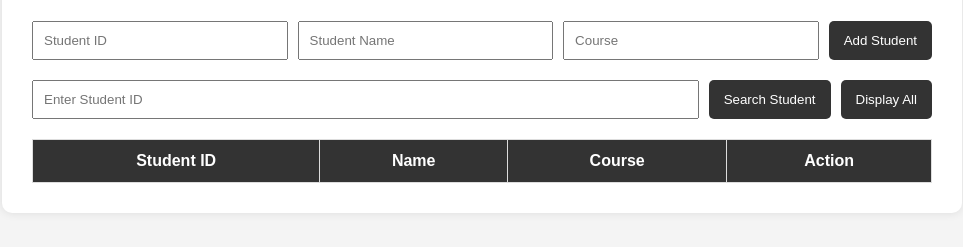
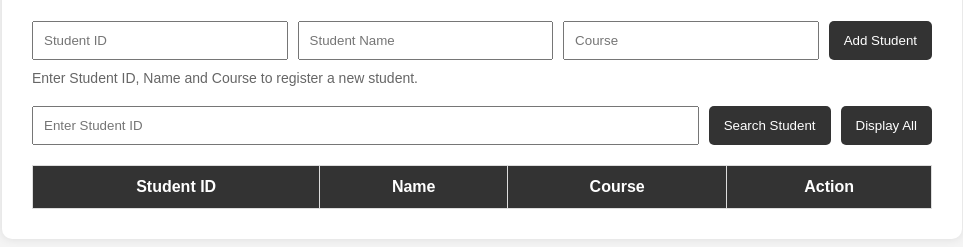
Before and after one commit to komal017/StudentManagement, a plain HTML site: page index.html in a window 1280 px wide. Shown: the part 137-384 px from the top of the page, without its empty margins (158-1121 px from the left). Drawn offline with Linux system fonts and the light colour scheme.

Commit message:
Added Student Registration Functionality

```diff
--- a/index.html
+++ b/index.html
@@ -18,6 +18,10 @@
 
             <button onclick="addStudent()">Add Student</button>
         </div>
+
+        <p class="form-info">
+            Enter Student ID, Name and Course to register a new student.
+        </p>
 
         <div class="search-section">
             <input type="text" id="searchId" placeholder="Enter Student ID">
--- a/style.css
+++ b/style.css
@@ -66,3 +66,10 @@ th {
     margin: 10px 0;
     font-weight: bold;
 }
+
+.form-info {
+    margin-top: -10px;
+    margin-bottom: 20px;
+    font-size: 14px;
+    color: #666;
+}
```
